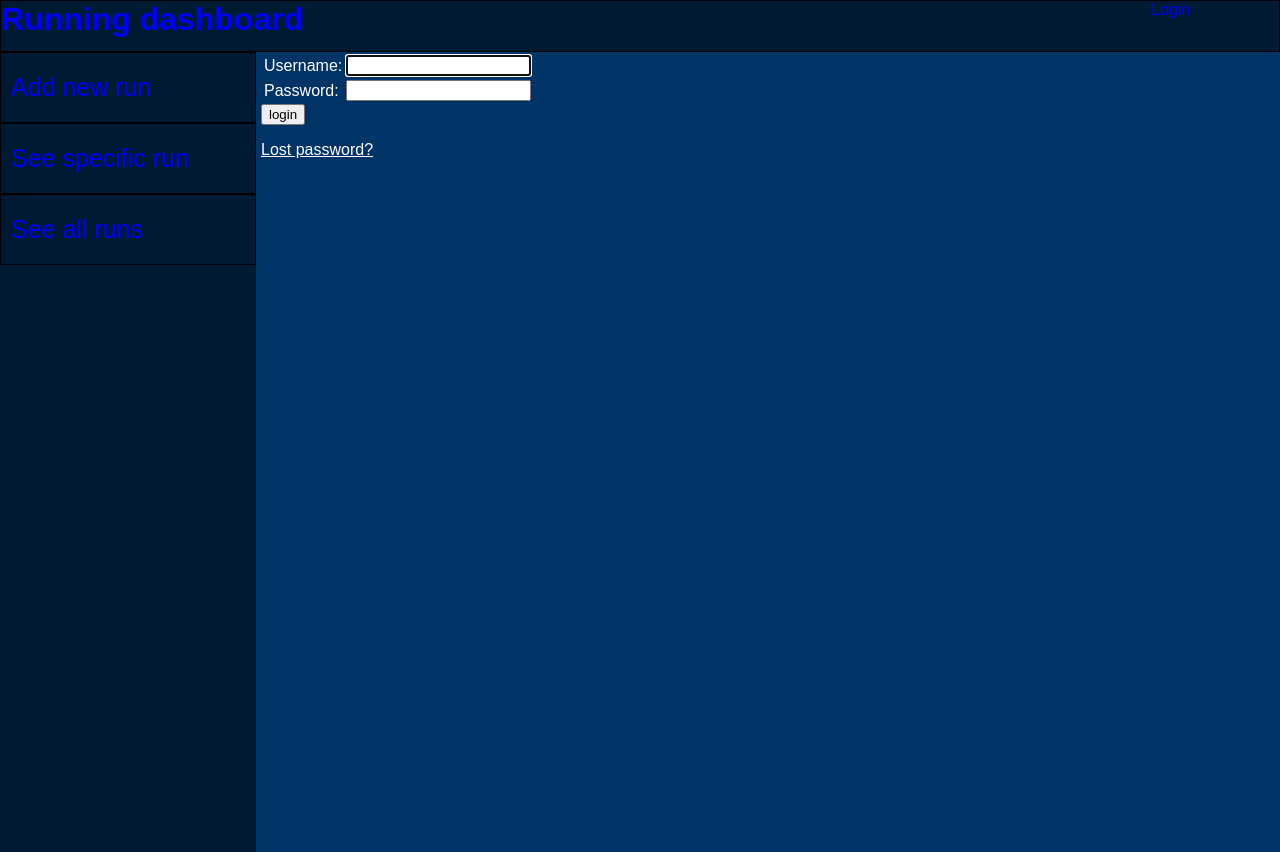
After one commit to meir412/running_website, a Django app: page /accounts/login/ in a window 1280 px wide. The commit adds this page. Run offline with Django 3.2, Linux system fonts and the light colour scheme.

Commit message:
Add basic user and login functionality

```diff
--- /dev/null
+++ b/running_dashboard/static/css/registration.css
@@ -0,0 +1,16 @@
+
+.registration {
+    width: 80%;
+    float: right;
+    box-sizing: border-box;
+    padding-left: 5px;
+    color: white;
+}
+
+.registration a {
+    color: white;
+}
+
+.registration a:hover {
+    color: blue;
+}
--- a/running_dashboard/static/css/style.css
+++ b/running_dashboard/static/css/style.css
@@ -12,6 +12,26 @@ body {
     background-color: #001a33;
     border: 1px black solid;
     padding-bottom: 10px;
+    height: 5%;
+}
+
+.title {
+    width: 90%;
+    float: left;
+}
+
+.login {
+    list-style-type: none;
+    color: blue;
+}
+
+.login a {
+    text-decoration: none;
+    color: blue;
+}
+
+.login a:hover {
+    color: white;
 }
 
 .nav-bar {
--- a/running_dashboard/templates/base_generic.html
+++ b/running_dashboard/templates/base_generic.html
@@ -9,7 +9,17 @@
   <body>
     {% block top%}
     <div class="top">
-      <h1>Running dashboard</h1>
+      <div class="title">
+        <h1>Running dashboard</h1>
+      </div>
+      <div class="login">
+        {% if user.is_authenticated %}
+        <li>User: {{ user.get_username }}</li>
+        <li><a href="{% url 'logout'%}?next={{request.path}}">Logout</a></li>
+        {% else %}
+        <li><a href="{% url 'login'%}?next={{request.path}}">Login</a></li>
+      {% endif %}
+      </div>
     </div>
     {% endblock %}
     {% block nav-bar%}
--- a/running_dashboard/templates/index.html
+++ b/running_dashboard/templates/index.html
@@ -8,6 +8,7 @@
     <p> You have run a total of {{total_length}} Kilometers.</p>
   </div>
   <div id="map"></div>
+  <!-- <p>You have visited this page a total of {{ num_visits }} times.</p> -->
   <div id="data" hidden>{{ runs }}</div>
 <!-- </div> -->
 {% load static %}
--- a/running_dashboard/templates/running_dashboard/run_detail.html
+++ b/running_dashboard/templates/running_dashboard/run_detail.html
@@ -1,7 +1,7 @@
 {% extends "base_generic.html" %}
 
 {% block content %}
-
+{% if user == run.runner or user.is_superuser %}
     {% load static %}
     <link rel="stylesheet" href="{% static 'css/run_detail.css'%}" type="text/css">
 
@@ -16,4 +16,8 @@
     <div id="data" hidden>{{ route }}</div>
     {% load static %}
     <script src="{% static './bundle.js' %}" data={{ runs }}></script>
+{% else %}
+    <p> user: {{ user }}</p>
+    <p> run.runner: {{ run.runner }}</p>
+{% endif %}
 {% endblock %}
--- a/running_website/urls.py
+++ b/running_website/urls.py
@@ -22,4 +22,5 @@ urlpatterns = [
     path('admin/', admin.site.urls),
     path('running_dashboard/', include('running_dashboard.urls')),
     path('', RedirectView.as_view(url='running_dashboard/', permanent=True)),
+    path('accounts/', include('django.contrib.auth.urls')),
 ]
--- /dev/null
+++ b/templates/registration/login.html
@@ -0,0 +1,41 @@
+{% extends "base_generic.html" %}
+
+{% block content %}
+{% load static %}
+  <link rel="stylesheet" href="{% static 'css/registration.css'%}" type="text/css">
+
+  <div class=registration>
+    {% if form.errors %}
+      <p>Your username and password didn't match. Please try again.</p>
+    {% endif %}
+
+    {% if next %}
+      {% if user.is_authenticated %}
+        <p>Your account doesn't have access to this page. To proceed,
+        please login with an account that has access.</p>
+      {% else %}
+        <p>Please login to see this page.</p>
+      {% endif %}
+    {% endif %}
+
+    <form method="post" action="{% url 'login' %}">
+      {% csrf_token %}
+      <table>
+        <tr>
+          <td>{{ form.username.label_tag }}</td>
+          <td>{{ form.username }}</td>
+        </tr>
+        <tr>
+          <td>{{ form.password.label_tag }}</td>
+          <td>{{ form.password }}</td>
+        </tr>
+      </table>
+      <input type="submit" value="login" />
+      <input type="hidden" name="next" value="{{ next }}" />
+    </form>
+
+    {# Assumes you setup the password_reset view in your URLconf #}
+    <p><a href="{% url 'password_reset' %}">Lost password?</a></p>
+  </div>
+
+{% endblock %}
--- /dev/null
+++ b/templates/registration/password_reset_email.html
@@ -0,0 +1,2 @@
+Someone asked for password reset for email {{ email }}. Follow the link below:
+{{ protocol}}://{{ domain }}{% url 'password_reset_confirm' uidb64=uid token=token %}
```
Also changed, not shown: running_dashboard/admin.py (+18 -6 lines), running_dashboard/models.py (+14 -7 lines), running_dashboard/views.py (+34 -16 lines), running_website/settings.py (+6 -1 lines), templates/registration/logged_out.html (added, +11 -0 lines), templates/registration/password_reset_complete.html (added, +11 -0 lines), templates/registration/password_reset_confirm.html (added, +34 -0 lines), templates/registration/password_reset_done.html (added, +9 -0 lines), templates/registration/password_reset_form.html (added, +17 -0 lines), running_dashboard/migrations/0002_run_runner.py (added), running_dashboard/migrations/0003_auto_20200205_2218.py (added). Lines whose indentation alone changed are shown as unchanged.
